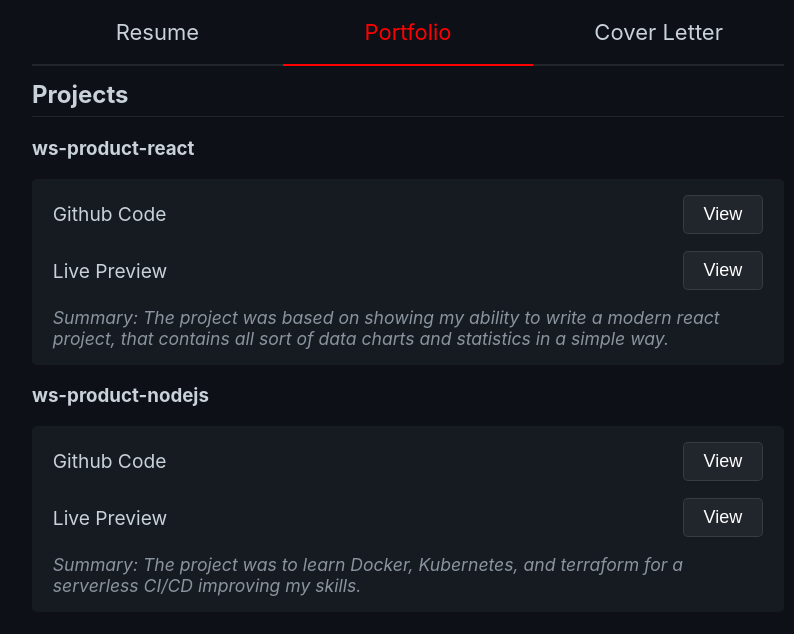
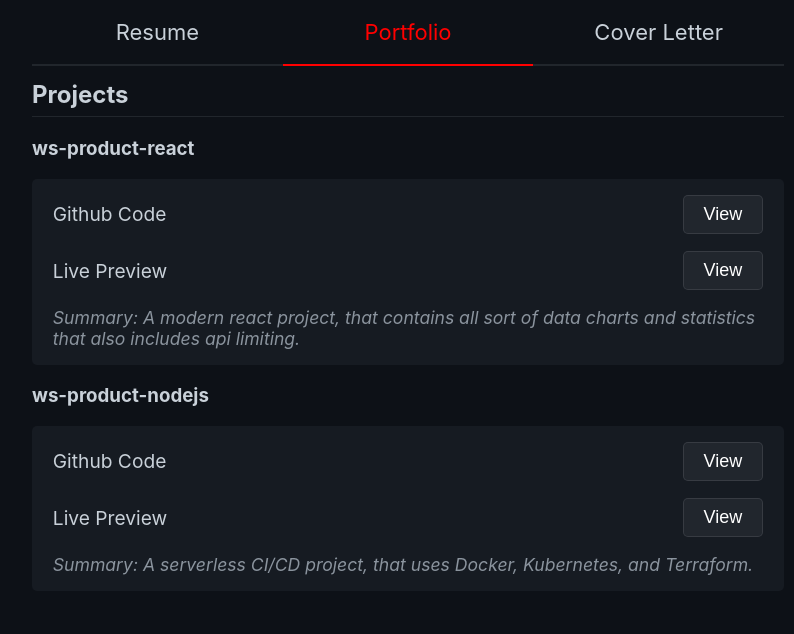
Before and after one commit to ahmadmarhaba/ahmadmarhaba.github.io, a React (Create React App) app: page / in a window 1280 px wide. Both pictures are taken after a click on the label "Portfolio". Shown: the top 634 px of the page, without its empty margins (232-1026 px from the left). Built offline with nearby package versions, Linux system fonts and the light colour scheme.

Commit message:
Update Projects.js

```diff
--- a/src/Component/Projects.js
+++ b/src/Component/Projects.js
@@ -17,7 +17,7 @@
                 {`Live Preview`} <input type="button" value="View" onClick={() =>previewFile("https://ahmadmarhaba.github.io/ws-product-react/")}/>
               </li>
               <li className='summary'>
-                {`Summary: The project was based on showing my ability to write a modern react project, that contains all sort of data charts and statistics in a simple way.`}
+                {`Summary: A modern react project, that contains all sort of data charts and statistics that also includes api limiting.`}
               </li>
             </ul>
           </li>
@@ -33,7 +33,7 @@
                 {`Live Preview`}<input type="button" value="View" onClick={() =>previewFile("https://ahmadmarhaba-ws-product-nodejs.herokuapp.com/")}/>
               </li>
               <li className='summary'>
-                {`Summary: The project was to learn Docker, Kubernetes, and terraform for a serverless CI/CD improving my skills.`}
+                {`Summary: A serverless CI/CD project, that uses Docker, Kubernetes, and Terraform.`}
               </li>
             </ul>
           </li>
```
